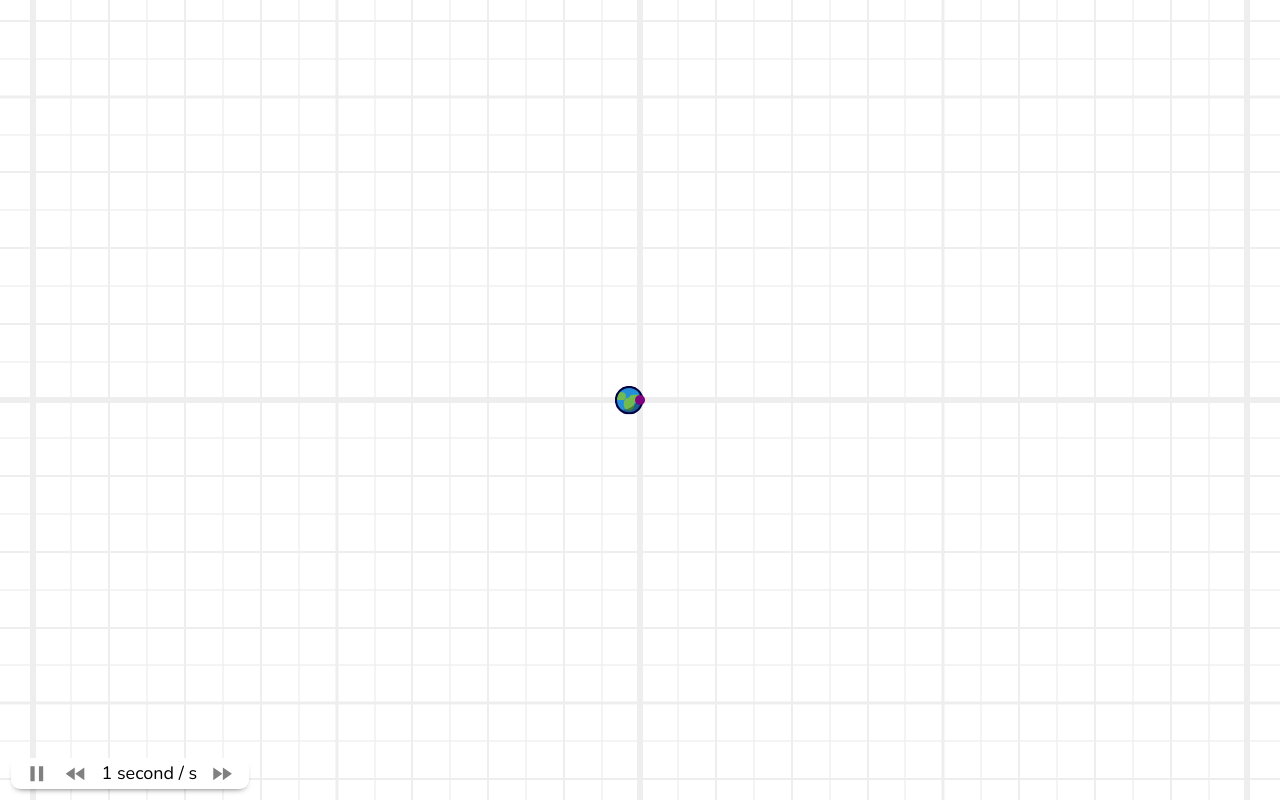
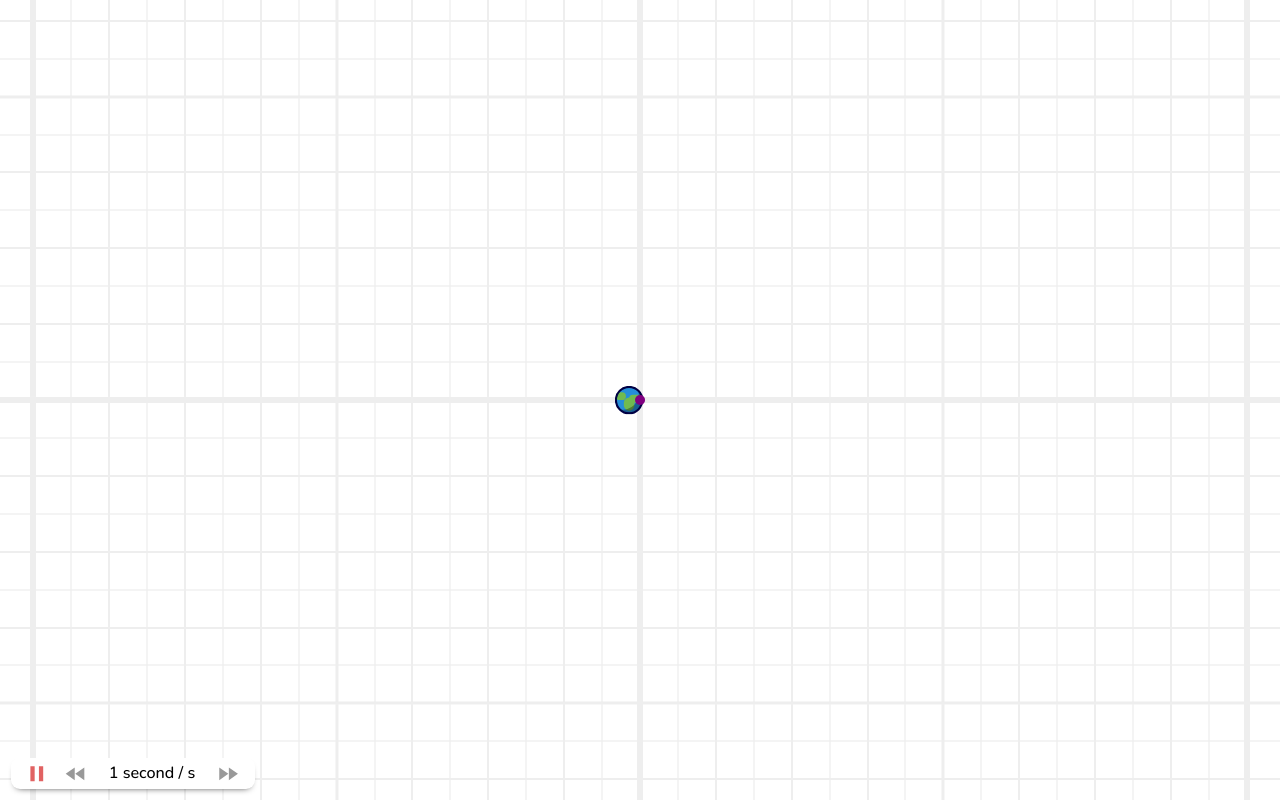
Before and after one commit to dirckvdende/gravity-sim, a Vue app: page / in a window 1280 px wide. Built offline with nearby package versions, Linux system fonts and the light colour scheme.

Commit message:
Updated speed menu

```diff
--- a/src/menus/speedmenu/SpeedMenu.vue
+++ b/src/menus/speedmenu/SpeedMenu.vue
@@ -32,9 +32,17 @@
         return modes[index.value]?.speed ?? 0
     })
 
-    function pause() { paused.value = !paused.value }
-    function slowDown() { index.value = Math.max(0, index.value - 1) }
+    function pause() {
+        paused.value = !paused.value
+    }
+
+    function slowDown() {
+        paused.value = false
+        index.value = Math.max(0, index.value - 1)
+    }
+
     function speedUp() {
+        paused.value = false
         index.value = Math.min(modes.length - 1, index.value + 1)
     }
 
@@ -43,7 +51,8 @@
 
 <template>
     <div :class="$style.menu">
-        <button :class="$style['speed-button']" @click="pause">
+        <button :class="[$style['speed-button'], $style['pause-button'], {
+        [$style.paused]: paused }]" @click="pause">
             <SVGIcon :path="paused ? mdiPlay : mdiPause" :class="$style.icon" />
         </button>
         <button :class="$style['speed-button']" @click="slowDown">
@@ -74,20 +83,38 @@
             border: none;
             cursor: pointer;
 
-            &:hover {
-                background-color: #0001;
-            }
-
             .icon {
                 width: 2em;
                 height: 2em;
-                fill: grey;
+                fill: #999;
+            }
+
+            &:hover .icon {
+                fill: #555;
+            }
+        }
+
+        .pause-button .icon {
+            fill: #e16262;
+
+            &:hover {
+                fill: #9d3131;
+            }
+        }
+
+        .pause-button.paused .icon {
+            fill: #6b8edf;
+
+            &:hover {
+                fill: #4065bb;
             }
         }
 
         .speed-text {
-            width: 6em;
+            width: 7em;
             text-align: center;
+            font-size: .9em;
+            font-weight: 500;
         }
     }
 </style>
```
